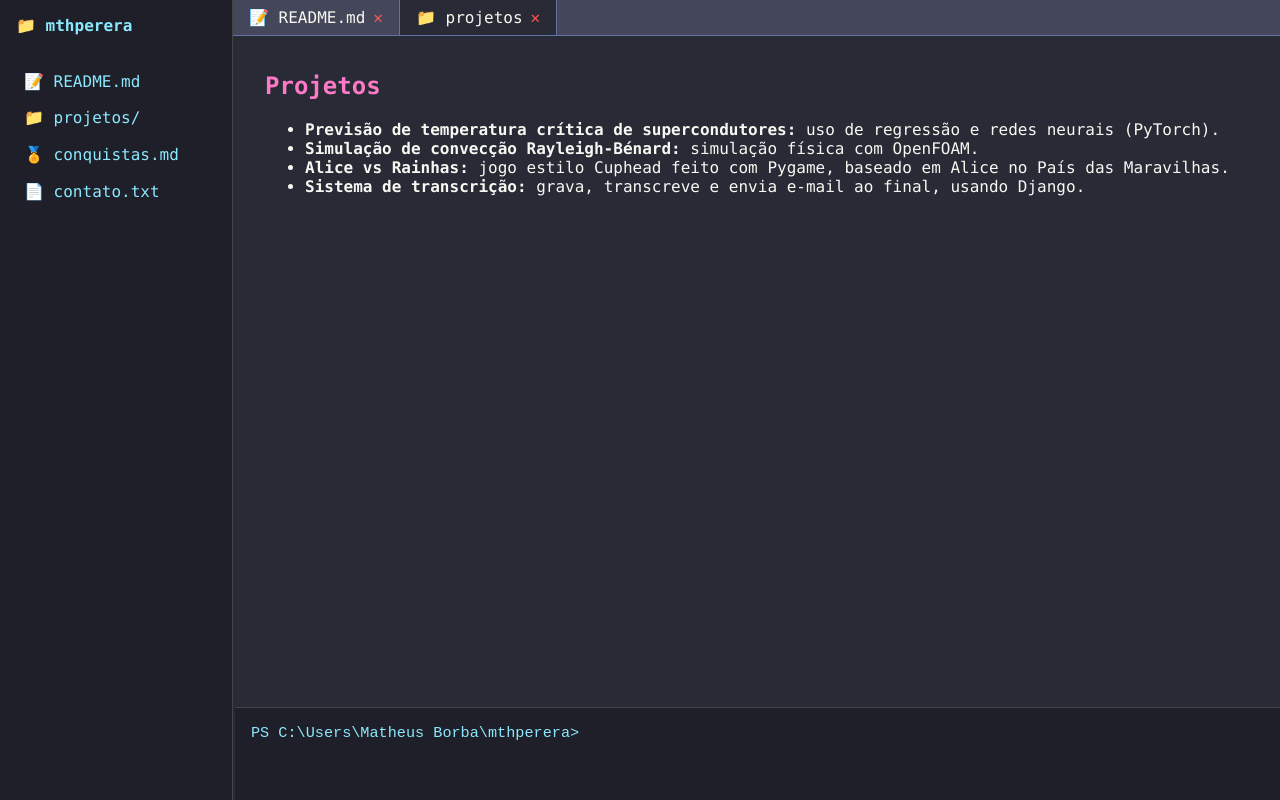
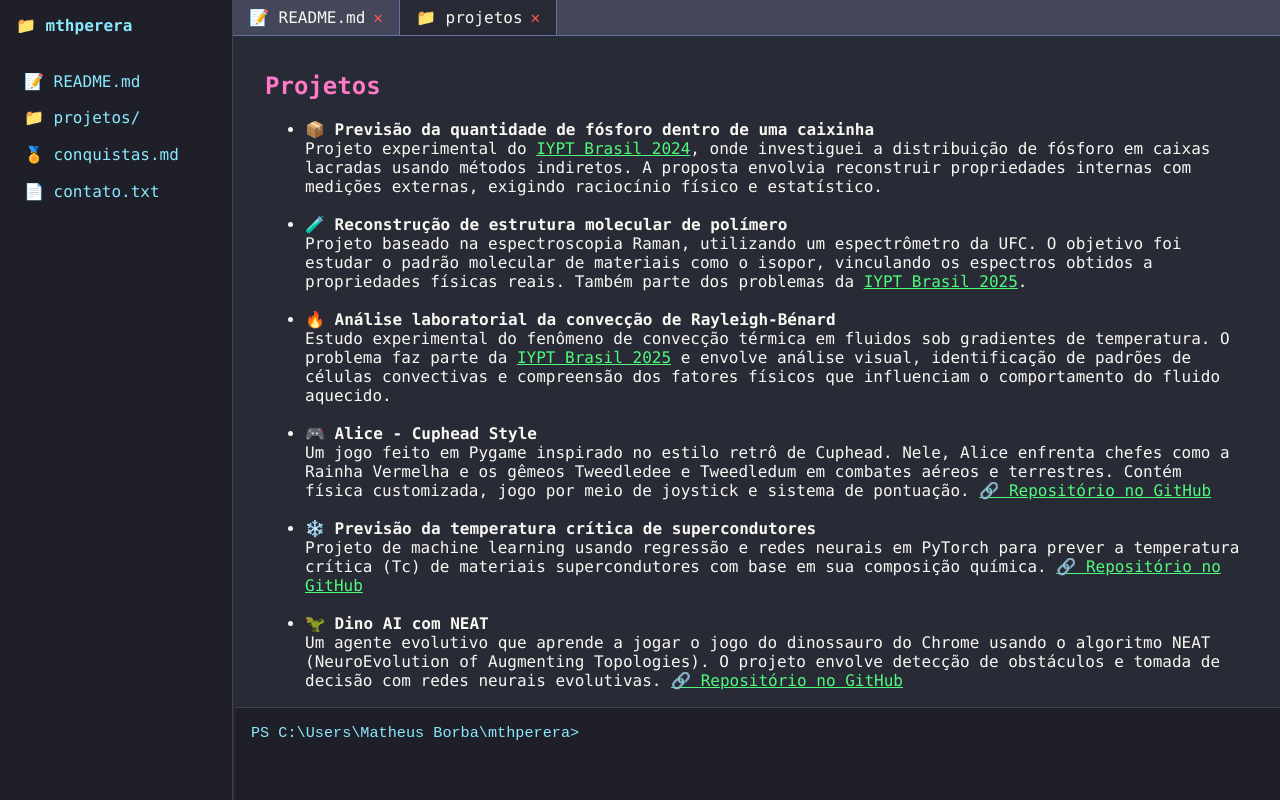
Before and after one commit to mthperera/portfolio-mthperera, a plain HTML site: page index.html in a window 1280 px wide. Both pictures are taken after a click on the link "📁 projetos/". Drawn offline with Linux system fonts and the light colour scheme.

Commit message:
Adicionando o texto real da parte dos projetos e explicando cada um deles

```diff
--- a/index.html
+++ b/index.html
@@ -64,10 +64,44 @@
         <section id="projetos" class="section">
           <h2>Projetos</h2>
           <ul>
-            <li><strong>Previsão de temperatura crítica de supercondutores:</strong> uso de regressão e redes neurais (PyTorch).</li>
-            <li><strong>Simulação de convecção Rayleigh-Bénard:</strong> simulação física com OpenFOAM.</li>
-            <li><strong>Alice vs Rainhas:</strong> jogo estilo Cuphead feito com Pygame, baseado em Alice no País das Maravilhas.</li>
-            <li><strong>Sistema de transcrição:</strong> grava, transcreve e envia e-mail ao final, usando Django.</li>
+            <li>
+              <strong>📦 Previsão da quantidade de fósforo dentro de uma caixinha</strong><br />
+              Projeto experimental do <a href="https://iypt.org.br/problemas-2024/" target="_blank">IYPT Brasil 2024</a>, onde investiguei a distribuição de fósforo em caixas lacradas usando métodos indiretos. A proposta envolvia reconstruir propriedades internas com medições externas, exigindo raciocínio físico e estatístico.
+            </li>
+            <br />
+
+            <li>
+              <strong>🧪 Reconstrução de estrutura molecular de polímero</strong><br />
+              Projeto baseado na espectroscopia Raman, utilizando um espectrômetro da UFC. O objetivo foi estudar o padrão molecular de materiais como o isopor, vinculando os espectros obtidos a propriedades físicas reais. Também parte dos problemas da <a href="https://iypt.org.br/problemas-2025/" target="_blank">IYPT Brasil 2025</a>.
+            </li>
+            <br />
+
+            <li>
+              <strong>🔥 Análise laboratorial da convecção de Rayleigh-Bénard</strong><br />
+              Estudo experimental do fenômeno de convecção térmica em fluidos sob gradientes de temperatura. O problema faz parte da <a href="https://iypt.org.br/problemas-2025/" target="_blank">IYPT Brasil 2025</a> e envolve análise visual, identificação de padrões de células convectivas e compreensão dos fatores físicos que influenciam o comportamento do fluido aquecido.
+            </li>
+
+            <br />
+
+            <li>
+              <strong>🎮 Alice - Cuphead Style</strong><br />
+              Um jogo feito em Pygame inspirado no estilo retrô de Cuphead. Nele, Alice enfrenta chefes como a Rainha Vermelha e os gêmeos Tweedledee e Tweedledum em combates aéreos e terrestres. Contém física customizada, jogo por meio de joystick e sistema de pontuação.
+              <a href="https://github.com/mthperera/cuphead-alice" target="_blank">🔗 Repositório no GitHub</a>
+            </li>
+            <br />
+
+            <li>
+              <strong>❄️ Previsão da temperatura crítica de supercondutores</strong><br />
+              Projeto de machine learning usando regressão e redes neurais em PyTorch para prever a temperatura crítica (Tc) de materiais supercondutores com base em sua composição química.
+              <a href="https://github.com/mthperera/predict-critical-temperature" target="_blank">🔗 Repositório no GitHub</a>
+            </li>
+            <br />
+
+            <li>
+              <strong>🦖 Dino AI com NEAT</strong><br />
+              Um agente evolutivo que aprende a jogar o jogo do dinossauro do Chrome usando o algoritmo NEAT (NeuroEvolution of Augmenting Topologies). O projeto envolve detecção de obstáculos e tomada de decisão com redes neurais evolutivas.
+              <a href="https://github.com/mthperera/dino-ai" target="_blank">🔗 Repositório no GitHub</a>
+            </li>
           </ul>
         </section>
 
```
